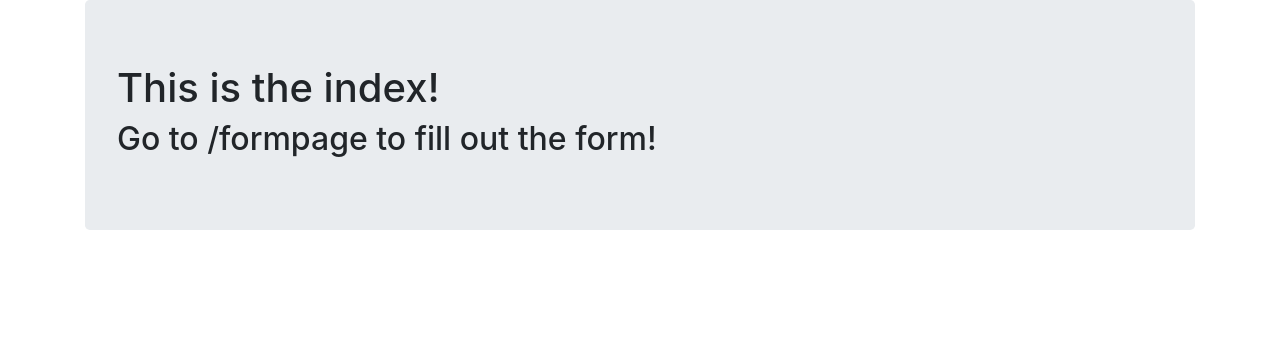
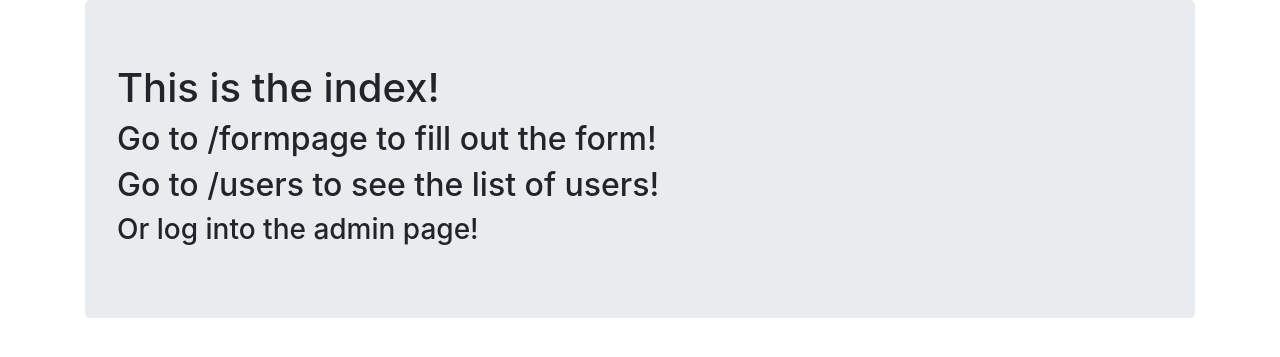
Before and after one commit to Edhotmetal/user-form, a Django app: page / in a window 1280 px wide. Shown: the top 357 px of the page. Run offline with Django 3.2, Linux system fonts and the light colour scheme; some libraries are stand-ins or nearby versions.

Commit message:
Update index.html

```diff
--- a/basicforms/templates/basicapp/index.html
+++ b/basicforms/templates/basicapp/index.html
@@ -12,6 +12,8 @@
 			<div class="jumbotron">
 				<h1>This is the index!</h1>
 				<h2>Go to /formpage to fill out the form!</h2>
+				<h2>Go to /users to see the list of users!</h2>
+				<h3>Or log into the admin page!</h3>
 			</div>
 		</div>
 	</body>
```
